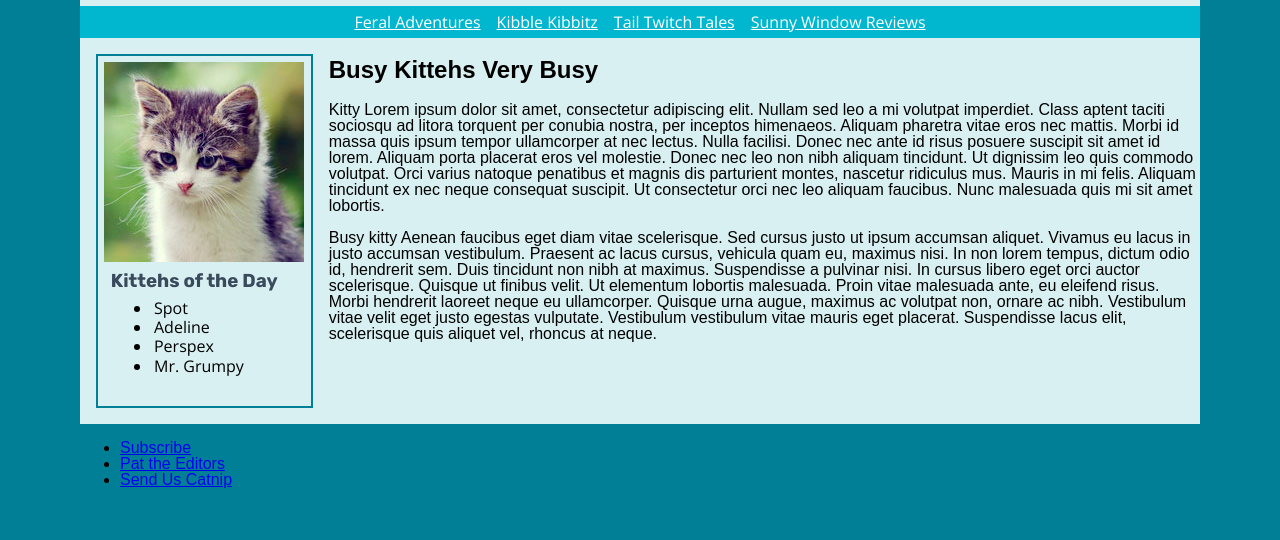
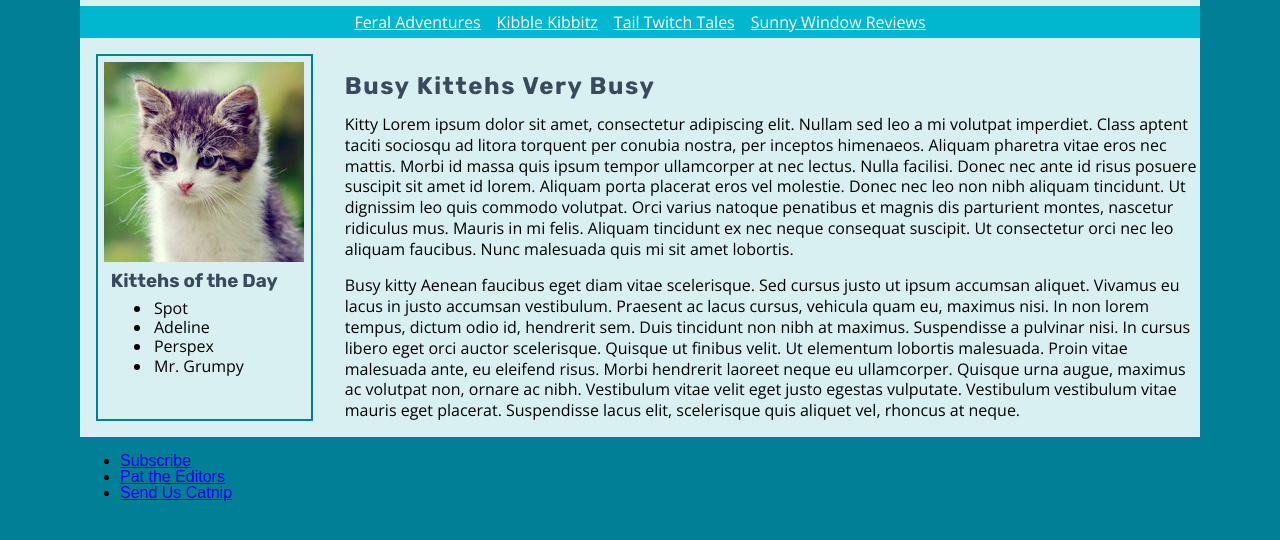
Before and after one commit to gstark/cohort-20-sample-the-daily-kitteh, a plain HTML site: page public/index.html in a window 1280 px wide. Shown: the part 98-638 px from the top of the page. Drawn offline with nearby package versions, Linux system fonts and the light colour scheme; a web font is replaced by a local one.

Commit message:
section styling

```diff
--- a/public/screen.css
+++ b/public/screen.css
@@ -76,3 +76,18 @@ aside ul {
 aside ul li {
   padding: 0.1rem;
 }
+
+section h2 {
+  color: rgb(57, 74, 92);
+  font-family: 'Rubik', sans-serif;
+  padding: 1rem;
+  margin-bottom: 0rem;
+  letter-spacing: 0.1rem;
+}
+
+section p {
+  font-family: 'Open Sans', sans-serif;
+  padding-left: 1rem;
+  margin-top: 0rem;
+  line-height: 1.3rem;
+}
```
